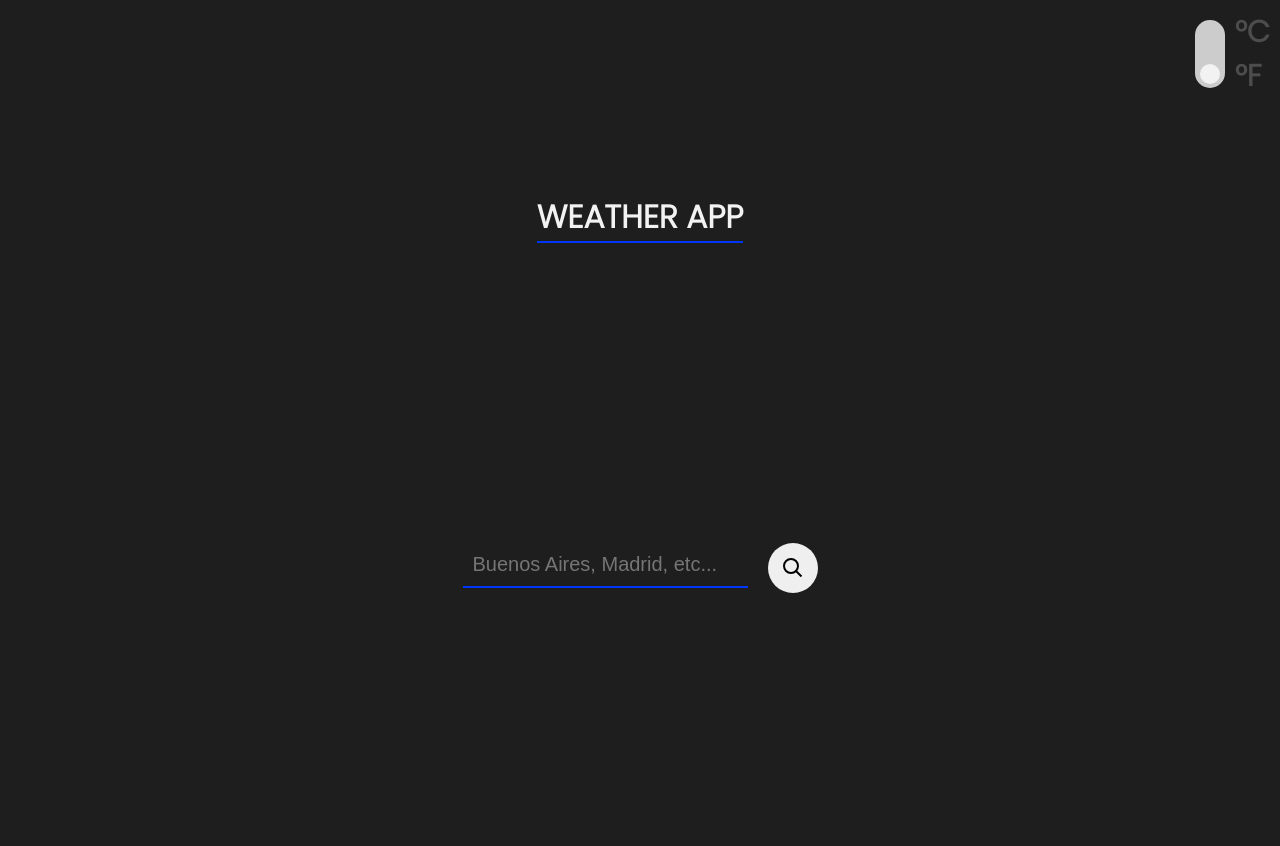
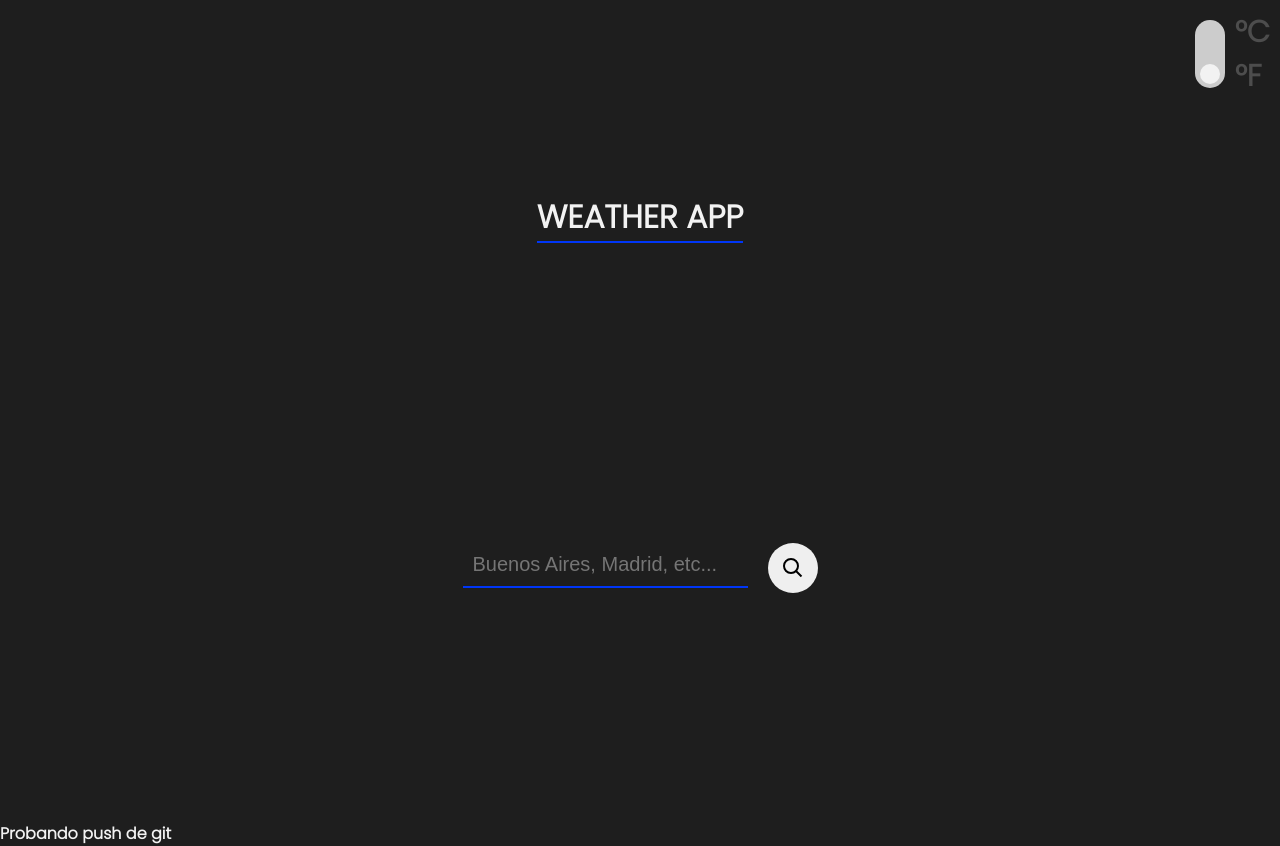
Before and after one commit to alvarezjuanign/projects, a website built with Vite: page 05-weather-app/index.html in a window 1280 px wide. Before the commit the page ends 800 px from the top, so only its background shows below. Built offline with nearby package versions, Linux system fonts and the light colour scheme.

Commit message:
probando push en git

```diff
--- a/05-weather-app/index.html
+++ b/05-weather-app/index.html
@@ -44,5 +44,6 @@
         </button>
       </div>
     </main>
+    <h4>Probando push de git</h4>
   </body>
 </html>
```
